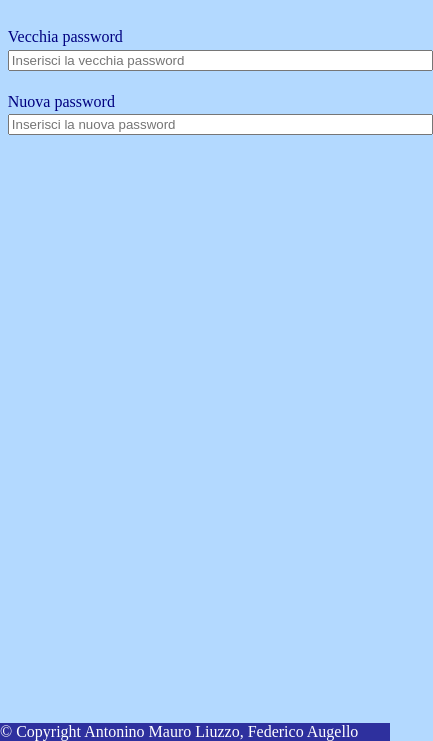
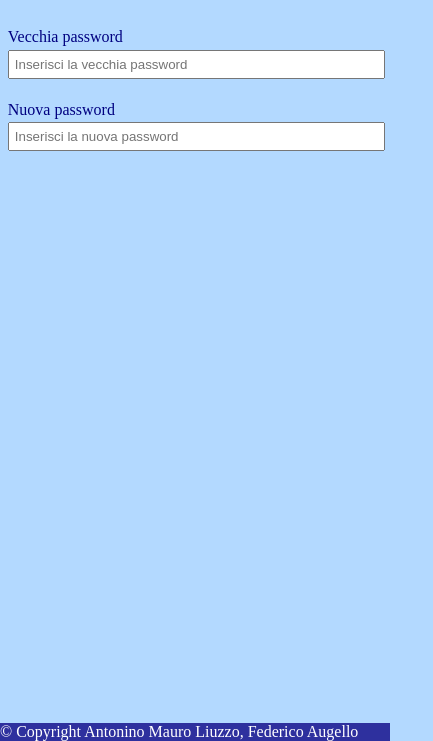
Before and after one commit to liuzzom/unisound, a plain HTML site: page modifypassword.html in a window 390 px wide. Shown: the part 103-844 px from the top of the page, 433 px wide, since content can reach past the window. Drawn offline with nearby package versions, Linux system fonts and the light colour scheme.

Commit message:
=Resi responsivi i form

```diff
--- a/css/login_css/desktop.css
+++ b/css/login_css/desktop.css
@@ -69,6 +69,7 @@ nav {
 
 #email, #password {
     padding: 5px;
+    width: 95%;
 }
 
 @media only screen and (max-width: 1000px) {
--- a/css/modifyemail_css/desktop.css
+++ b/css/modifyemail_css/desktop.css
@@ -67,8 +67,9 @@ nav {
 
 }
 
-#email, #password {
+#old_email, #new_password {
     padding: 5px;
+    width: 95%;
 }
 
 @media only screen and (max-width: 1000px) {
--- a/css/modifypassword_css/desktop.css
+++ b/css/modifypassword_css/desktop.css
@@ -67,8 +67,9 @@ nav {
 
 }
 
-#email, #password {
+#old_password, #new_password {
     padding: 5px;
+    width: 95%;
 }
 
 @media only screen and (max-width: 1000px) {
--- a/css/signup_css/desktop.css
+++ b/css/signup_css/desktop.css
@@ -69,6 +69,7 @@ nav {
 
 #email, #password, #name, #surname, #repassword{
     padding: 5px;
+    width: 95%;
 }
 
 @media only screen and (max-width: 1000px) {
```
